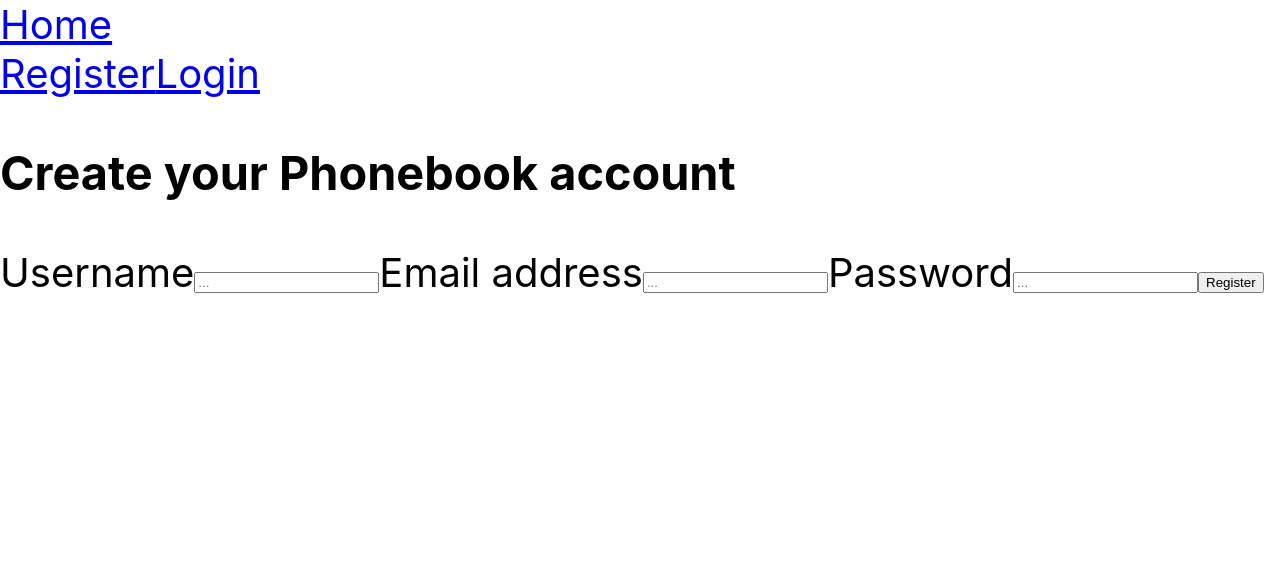
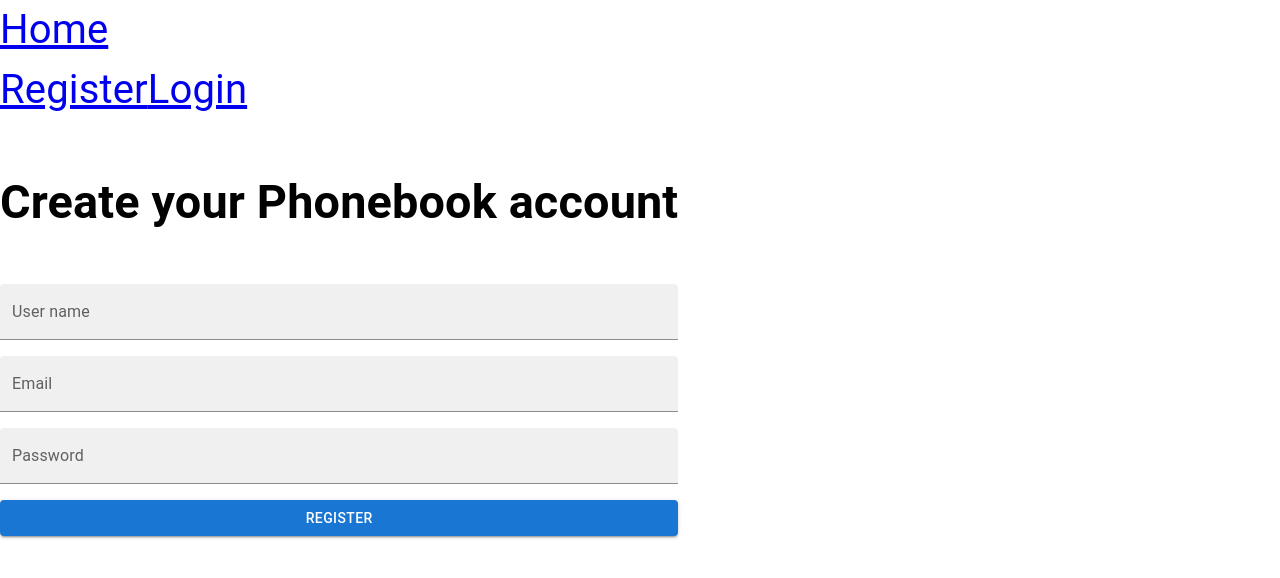
Before and after one commit to SandraKoch/goit-react-hw-08-phonebook, a React (Create React App) app: page /register in a window 1280 px wide. Shown: the top 578 px of the page. Built offline with nearby package versions, Linux system fonts and the light colour scheme.

Commit message:
mui dependencies, button, and input components integration

```diff
--- a/package.json
+++ b/package.json
@@ -4,6 +4,11 @@
   "private": true,
   "homepage": "https://SandraKoch.github.io/goit-react-hw-08-phonebook/",
   "dependencies": {
+    "@emotion/react": "^11.11.1",
+    "@emotion/styled": "^11.11.0",
+    "@fontsource/roboto": "^5.0.8",
+    "@mui/icons-material": "^5.14.7",
+    "@mui/material": "^5.14.7",
     "@reduxjs/toolkit": "^1.9.5",
     "@testing-library/jest-dom": "^5.16.3",
     "@testing-library/react": "^12.1.4",
--- a/public/index.html
+++ b/public/index.html
@@ -4,6 +4,11 @@
     <meta charset="utf-8" />
     <link rel="icon" href="%PUBLIC_URL%/favicon.ico" />
     <meta name="viewport" content="width=device-width, initial-scale=1" />
+    <link
+      rel="stylesheet"
+      href="https://fonts.googleapis.com/icon?family=Material+Icons"
+    />
+
     <meta name="theme-color" content="#000000" />
     <meta
       name="description"
--- a/src/components/ContactForm/index.jsx
+++ b/src/components/ContactForm/index.jsx
@@ -1,3 +1,4 @@
+import { Button, Stack, TextField } from '@mui/material';
 import { useDispatch } from 'react-redux';
 import { addNewContact } from 'redux/contacts/operations';
 
@@ -20,7 +21,15 @@ export const ContactForm = () => {
 
   return (
     <form onSubmit={handleSubmit}>
-      <label htmlFor="name">
+      <Stack spacing={2} direction="row">
+        <TextField
+          id="name"
+          label="Contact name"
+          type="text"
+          variant="filled"
+          title="Name may contain only letters, apostrophe, dash and spaces"
+        />
+        {/* <label htmlFor="name">
         Name
         <input
           type="text"
@@ -28,8 +37,15 @@ export const ContactForm = () => {
           title="Name may contain only letters, apostrophe, dash and spaces"
           required
         />
-      </label>
-      <label htmlFor="phone">
+      </label> */}
+        <TextField
+          id="phone"
+          label="Phone number"
+          type="tel"
+          variant="filled"
+          title="Phone number must be digits and can contain spaces, dashes, parentheses and can start with +"
+        />
+        {/* <label htmlFor="phone">
         Phone number
         <input
           type="tel"
@@ -37,8 +53,12 @@ export const ContactForm = () => {
           title="Phone number must be digits and can contain spaces, dashes, parentheses and can start with +"
           required
         />
-      </label>
-      <button type="submit">Add contact</button>
+      </label> */}
+        <Button variant="contained" type="submit">
+          Add contact
+        </Button>
+      </Stack>
+      {/* <button type="submit">Add contact</button> */}
     </form>
   );
 };
--- a/src/components/ContactItem/index.jsx
+++ b/src/components/ContactItem/index.jsx
@@ -1,5 +1,6 @@
 import { useDispatch } from 'react-redux';
 import { deleteContact } from 'redux/contacts/operations';
+import Button from '@mui/material/Button';
 
 export const ContactItem = ({ item }) => {
   const dispatch = useDispatch();
@@ -11,9 +12,14 @@ export const ContactItem = ({ item }) => {
   return (
     <li>
       {item.name}: {item.number}
-      <button type="button" onClick={() => deleteItem(item.id)}>
+      <Button
+        variant="contained"
+        type="button"
+        onClick={() => deleteItem(item.id)}
+      >
+        {' '}
         Usuń
-      </button>
+      </Button>
     </li>
   );
 };
--- a/src/components/ContactList/index.jsx
+++ b/src/components/ContactList/index.jsx
@@ -1,13 +1,63 @@
-import { ContactItem } from 'components/ContactItem';
-import { useSelector } from 'react-redux';
+import {
+  Avatar,
+  IconButton,
+  List,
+  ListItem,
+  ListItemAvatar,
+  ListItemText,
+} from '@mui/material';
+import { useDispatch, useSelector } from 'react-redux';
 import { selectContacts } from 'redux/contacts/selectors';
+import DeleteIcon from '@mui/icons-material/Delete';
+import { PersonRounded } from '@mui/icons-material';
+import { deleteContact } from 'redux/contacts/operations';
+import styled from '@emotion/styled';
 
 export const ContactList = () => {
   const contacts = useSelector(selectContacts);
+  const dispatch = useDispatch();
+
+  const deleteItem = id => {
+    dispatch(deleteContact(id));
+  };
+
+  const StyledList = styled(List)({
+    // hover states
+    '& .MuiListItem-root:hover': {
+      backgroundColor: 'orange',
+      '&, & .MuiAvatar-root': {
+        color: 'black',
+      },
+    },
+  });
 
   return (
     <div>
-      <ul>
+      <StyledList>
+        {contacts.map(item => (
+          <ListItem
+            key={item.id}
+            item={item}
+            secondaryAction={
+              <IconButton
+                edge="end"
+                aria-label="delete"
+                onClick={() => deleteItem(item.id)}
+              >
+                <DeleteIcon />
+              </IconButton>
+            }
+          >
+            <ListItemAvatar>
+              <Avatar>
+                <PersonRounded />
+              </Avatar>
+            </ListItemAvatar>
+            <ListItemText primary={item.name} secondary={`${item.number}`} />
+          </ListItem>
+        ))}
+      </StyledList>
+      {/* <ul>
         {contacts
           // .filter(item =>
           //   item.name.toLowerCase().includes(filterQuery.toLowerCase())
@@ -15,7 +65,7 @@ export const ContactList = () => {
           .map(item => (
             <ContactItem key={item.id} item={item} />
           ))}
-      </ul>
+      </ul> */}
     </div>
   );
 };
--- a/src/components/LoginForm/index.jsx
+++ b/src/components/LoginForm/index.jsx
@@ -1,5 +1,7 @@
 import { useDispatch } from 'react-redux';
 import { logIn } from 'redux/auth/operations';
+import TextField from '@mui/material/TextField';
+import { Button, Stack } from '@mui/material';
 
 export const LoginForm = () => {
   const dispatch = useDispatch();
@@ -23,17 +25,20 @@ export const LoginForm = () => {
 
   return (
     <form onSubmit={handleSubmit}>
-      <label htmlFor="email">
-        Email
-        <input type="text" id="email" name="email" />
-      </label>
-
-      <label htmlFor="password">
-        Password
-        <input type="text" id="password" name="password" />
-      </label>
-
-      <button type="submit">Log In</button>
+      <Stack spacing={2}>
+        <TextField id="email" label="Email" type="text" variant="filled" />
+        <TextField
+          id="password"
+          label="Password"
+          type="text"
+          variant="filled"
+        />
+        <Button variant="contained" type="submit">
+          Log in
+        </Button>
+      </Stack>
     </form>
   );
 };
+
+// password    123asd7#
--- a/src/components/RegisterForm/index.jsx
+++ b/src/components/RegisterForm/index.jsx
@@ -1,3 +1,4 @@
+import { Button, Stack, TextField } from '@mui/material';
 import { useDispatch } from 'react-redux';
 import { register } from 'redux/auth/operations';
 
@@ -26,22 +27,19 @@ export const RegisterForm = () => {
   };
   return (
     <form onSubmit={handleSubmit}>
-      <label htmlFor="user">
-        Username
-        <input type="text" id="user" name="user" placeholder="..." />
-      </label>
-
-      <label htmlFor="email">
-        Email address
-        <input type="text" id="email" name="email" placeholder="..." />
-      </label>
-
-      <label htmlFor="password">
-        Password
-        <input type="text" id="password" name="password" placeholder="..." />
-      </label>
-
-      <button type="submit">Register</button>
+      <Stack spacing={2}>
+        <TextField id="user" label="User name" type="text" variant="filled" />
+        <TextField id="email" label="Email" type="text" variant="filled" />
+        <TextField
+          id="password"
+          label="Password"
+          type="text"
+          variant="filled"
+        />
+        <Button variant="contained" type="submit">
+          Register
+        </Button>
+      </Stack>
     </form>
   );
 };
--- a/src/components/UserMenu/index.jsx
+++ b/src/components/UserMenu/index.jsx
@@ -1,3 +1,4 @@
+import { Button } from '@mui/material';
 import { useAuth } from 'hooks';
 import { useDispatch } from 'react-redux';
 import { logOut } from 'redux/auth/operations';
@@ -9,9 +10,16 @@ export const UserMenu = () => {
   return (
     <div>
       <p>Welcome, {user.name}</p>
-      <button type="button" onClick={() => dispatch(logOut())}>
+      <Button
+        variant="contained"
+        type="button"
+        onClick={() => dispatch(logOut())}
+      >
+        Log out
+      </Button>
+      {/* <button type="button" onClick={() => dispatch(logOut())}>
         Logout
-      </button>
+      </button> */}
     </div>
   );
 };
--- a/src/index.js
+++ b/src/index.js
@@ -6,9 +6,11 @@ import { BrowserRouter } from 'react-router-dom';
 import { PersistGate } from 'redux-persist/integration/react';
 import { persistor, store } from 'redux/store';
 import { Provider } from 'react-redux';
+import { CssBaseline } from '@mui/material';
 
 ReactDOM.createRoot(document.getElementById('root')).render(
   <React.StrictMode>
+    <CssBaseline />
     <Provider store={store}>
       <PersistGate loading={null} persistor={persistor}>
         <BrowserRouter basename={process.env.PUBLIC_URL}>
```
Also changed, not shown: 1 other file (tests, documents, lock files or other folders).
